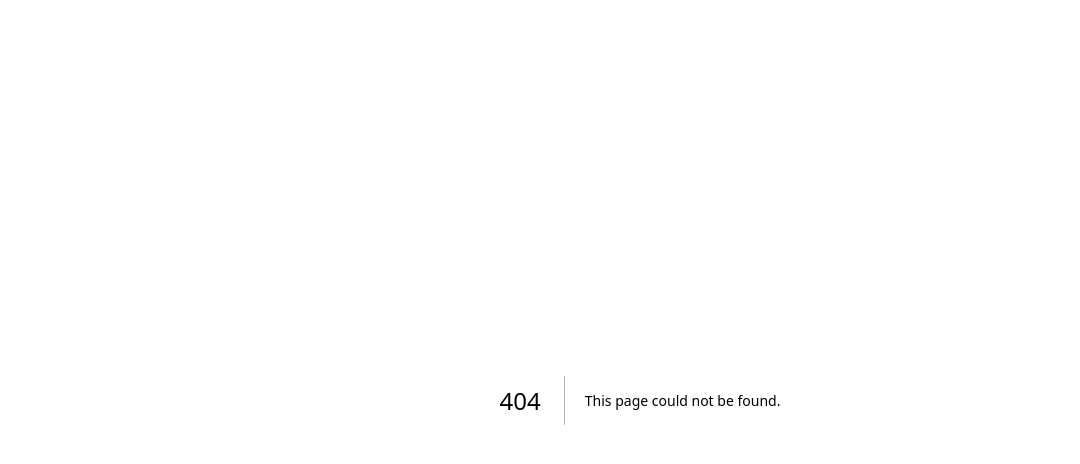
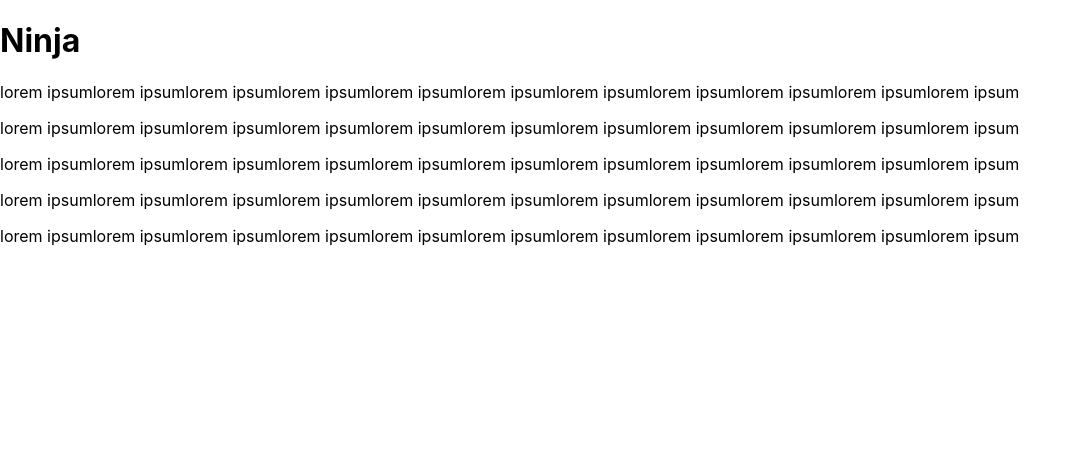
Before and after one commit to EcaCosca/universoactis, a Next.js app: page /ninjas/ninja in a window 1280 px wide. Before the commit this address had no page. Shown: the top 464 px of the page, without its empty margins (0-1080 px from the left). Built offline with nearby package versions, Linux system fonts and the light colour scheme.

Commit message:
Routes done

```diff
--- /dev/null
+++ b/pages/ninjas/ninja.js
@@ -0,0 +1,14 @@
+const Ninja = () => {
+    return (
+      <div>
+          <h1>Ninja</h1>
+          <p>lorem ipsumlorem ipsumlorem ipsumlorem ipsumlorem ipsumlorem ipsumlorem ipsumlorem ipsumlorem ipsumlorem ipsumlorem ipsum</p>
+          <p>lorem ipsumlorem ipsumlorem ipsumlorem ipsumlorem ipsumlorem ipsumlorem ipsumlorem ipsumlorem ipsumlorem ipsumlorem ipsum</p>
+          <p>lorem ipsumlorem ipsumlorem ipsumlorem ipsumlorem ipsumlorem ipsumlorem ipsumlorem ipsumlorem ipsumlorem ipsumlorem ipsum</p>
+          <p>lorem ipsumlorem ipsumlorem ipsumlorem ipsumlorem ipsumlorem ipsumlorem ipsumlorem ipsumlorem ipsumlorem ipsumlorem ipsum</p>
+          <p>lorem ipsumlorem ipsumlorem ipsumlorem ipsumlorem ipsumlorem ipsumlorem ipsumlorem ipsumlorem ipsumlorem ipsumlorem ipsum</p>
+      </div>
+    )
+  }
+
+  export default Ninja
```
Also changed, not shown: pages/about.js (added, +11 -0 lines).
